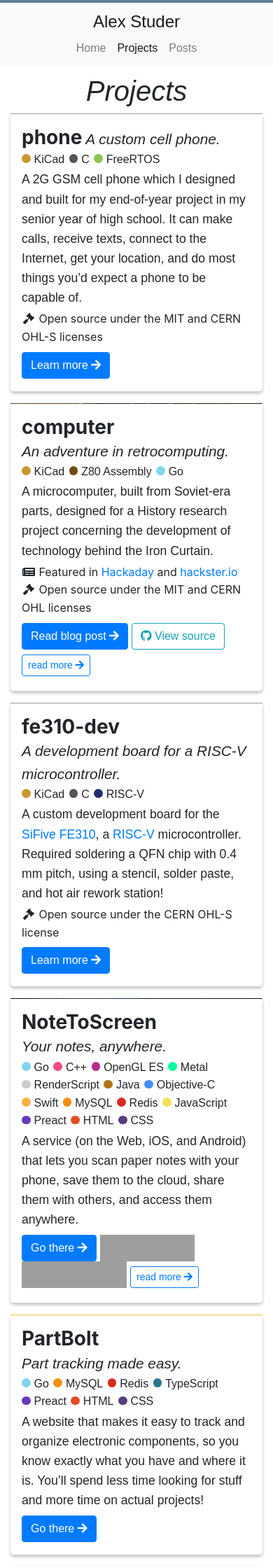
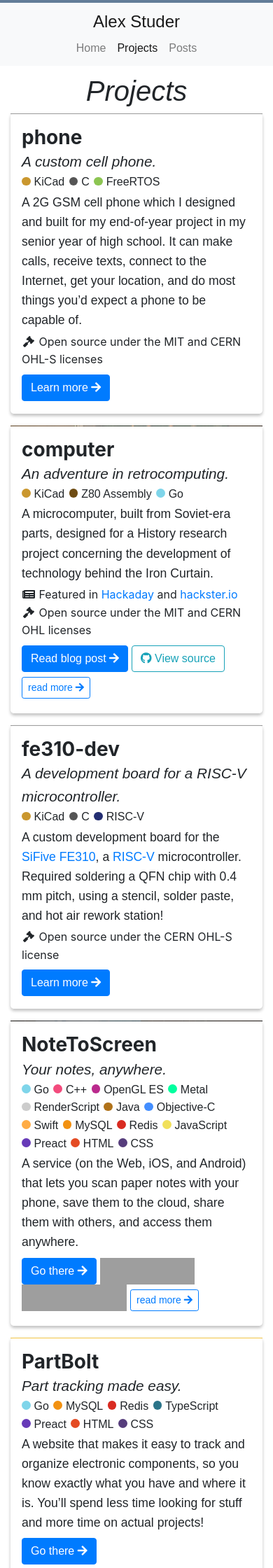
Before and after one commit to thatoddmailbox/thatoddmailbox.github.io, a Jekyll site: the page built from projects.html, in a window 390 px wide. Shown: the top 2240 px of the page at 70% size. Built offline with Jekyll 4.4.1, drawn with Linux system fonts in a browser that asks for light colours; nearby versions of some CDN libraries; some web fonts are replaced; grey boxes are pictures that could not be loaded.

Commit message:
css/projects: fix annoying edge case

```diff
--- a/css/projects.scss
+++ b/css/projects.scss
@@ -107,6 +107,12 @@
 	font-style: italic;
 	font-size: 1.3rem;
 
+	@media (max-width: 767px) {
+		& {
+			display: block;
+		}
+	}
+
 	@media (min-width: 768px) {
 		&:before {
 			content: "\2014";
```
